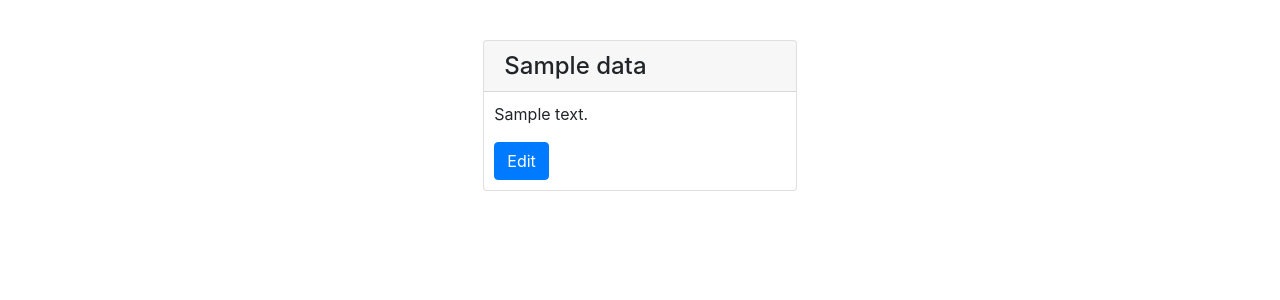
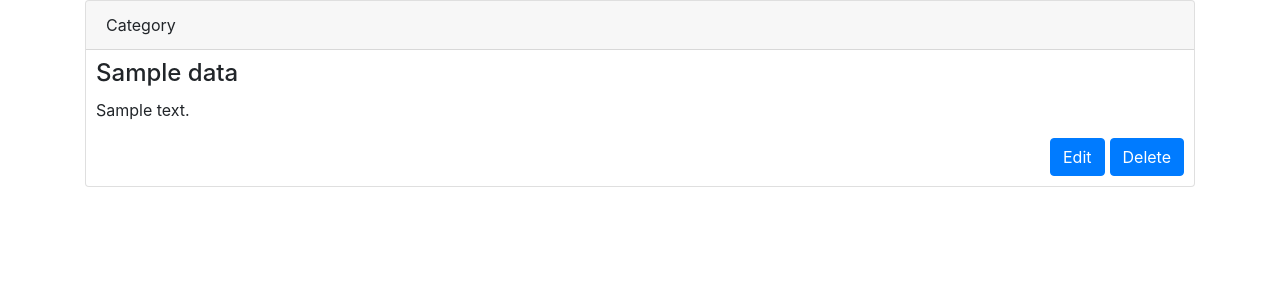
Before and after one commit to xcixor/yummy_recipes, a Flask app: template myapp/templates/dashboard/categories.html in a window 1280 px wide. Shown: the top 300 px of the page. Run offline with Flask 2, Linux system fonts and the light colour scheme; the template is opened without the code that fills it: most values are stand-ins (such as "Sample title", 1, 10 or a date in 2020); some libraries are stand-ins or nearby versions.

Commit message:
Render user categories in flask

```diff
--- a/myapp/templates/dashboard/categories.html
+++ b/myapp/templates/dashboard/categories.html
@@ -10,23 +10,18 @@
 {% if mycat %}
 <div class="container">
 {% for data in mycat%}
-    <div class="row">
-        <div class="col-md-4">
+<div class="card">
+    <div class="card-header">
+      Category
+    </div>
+    <div class="card-block">
+      <h4 class="card-title">{{ data['name'] }}</h4>
+      <p class="card-text">{{ data['description'] }}</p>
+      <a href="#" class="btn btn-primary float-right">Delete</a>
+      <button type="button" class="btn btn-primary float-right btn-card" data-toggle="modal" data-target="#recipeModal">Edit</button>
+    </div>
+ </div>
 
-        </div>
-        <div class="col-md-4">
-            <div class="card">
-                <h4 class="card-header">{{ data['name'] }}</h4>
-                <div class="card-block">
-                    <p class="card-text">{{ data['description'] }}</p>
-                    <a href="#" class="btn btn-primary">Edit</a>
-                </div>
-            </div>
-        </div>
-        <div class="col-md-4">
-
-        </div>
-    </div>
 {% endfor %}
 </div>
 {% else %}
```
